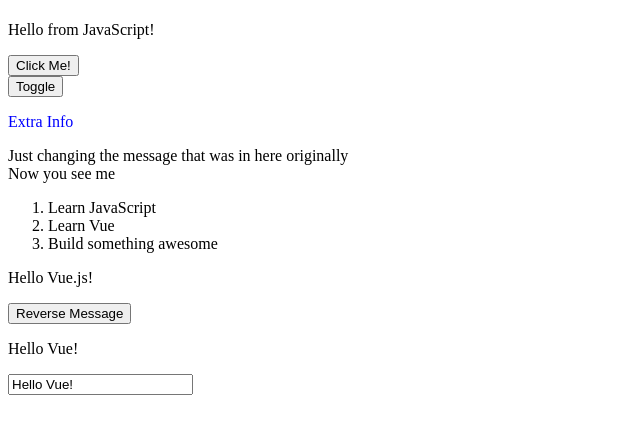
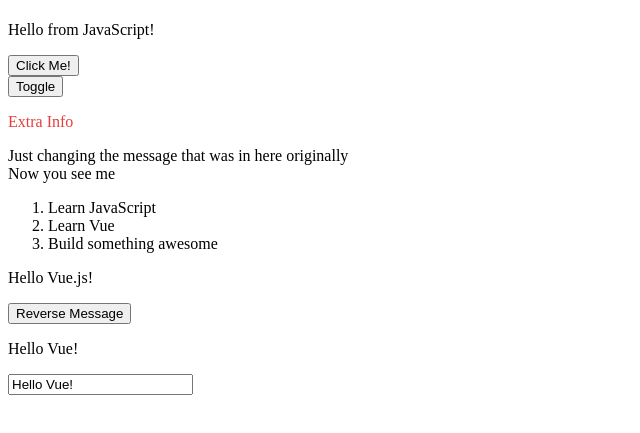
Before and after one commit to philipmjobe/practice-vuejs, a plain HTML site: page index.html in a window 1280 px wide. Both pictures are taken after a click on the button "Toggle". Shown: the part 59-492 px from the top of the page, without its empty margins (0-640 px from the left). Drawn offline with nearby package versions, Linux system fonts and the light colour scheme.

Commit message:
changed color of .disabled style to red

```diff
--- a/index.html
+++ b/index.html
@@ -7,7 +7,7 @@
     <script src="index.js" defer></script>
     <style>
       .disabled {
-        color:blue;
+        color:rgb(231, 61, 61);
         transition: color 1s ease;
       }
     </style>
```
